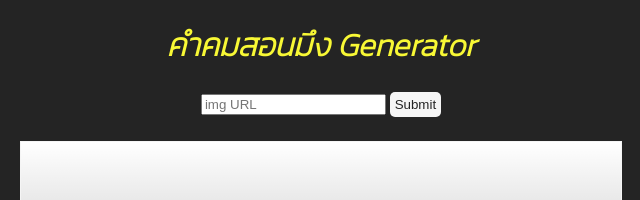
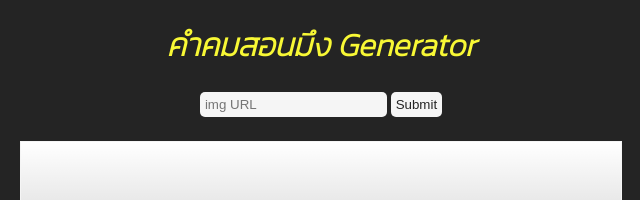
Before and after one commit to KIZUNEParty/meme-gen, a website built with Vite: page index.html in a window 1280 px wide. Shown: the top 200 px of the page, 319-959 px from the left. Built offline with nearby package versions, Linux system fonts and the light colour scheme.

Commit message:
add style

```diff
--- a/style.css
+++ b/style.css
@@ -13,6 +13,14 @@ form {
   color: whitesmoke;
 }
 
+input[type="text"] {
+  background: whitesmoke;
+  color: #242424;
+  padding: 5px;
+  border: none;
+  border-radius: 5px;
+}
+
 button[type="submit"] {
   background: whitesmoke;
   color: #242424;
```
